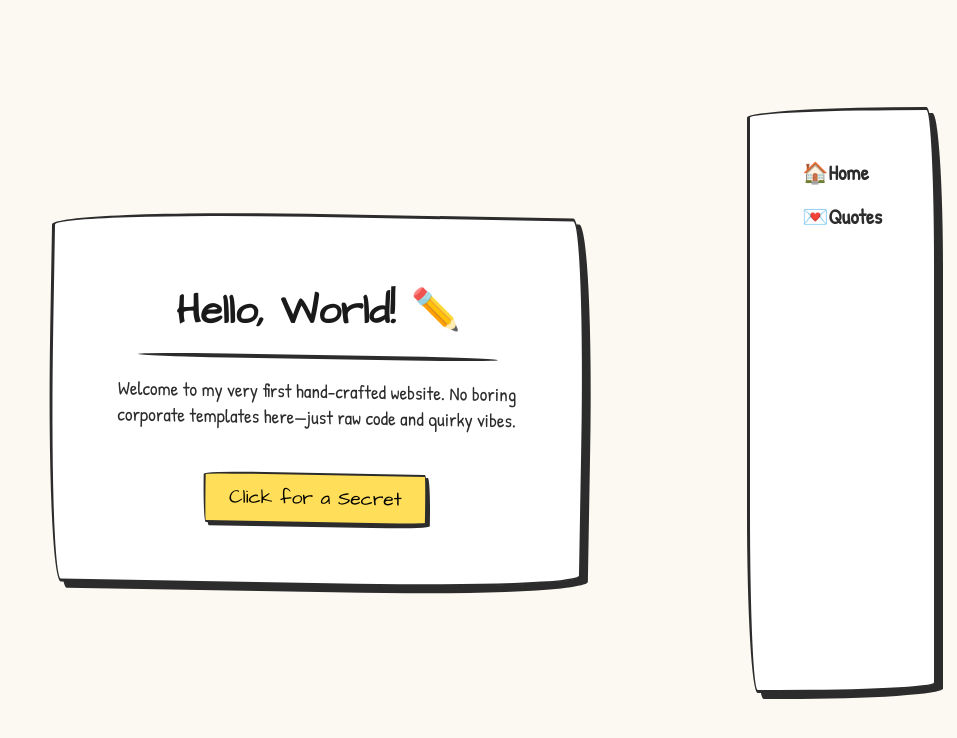
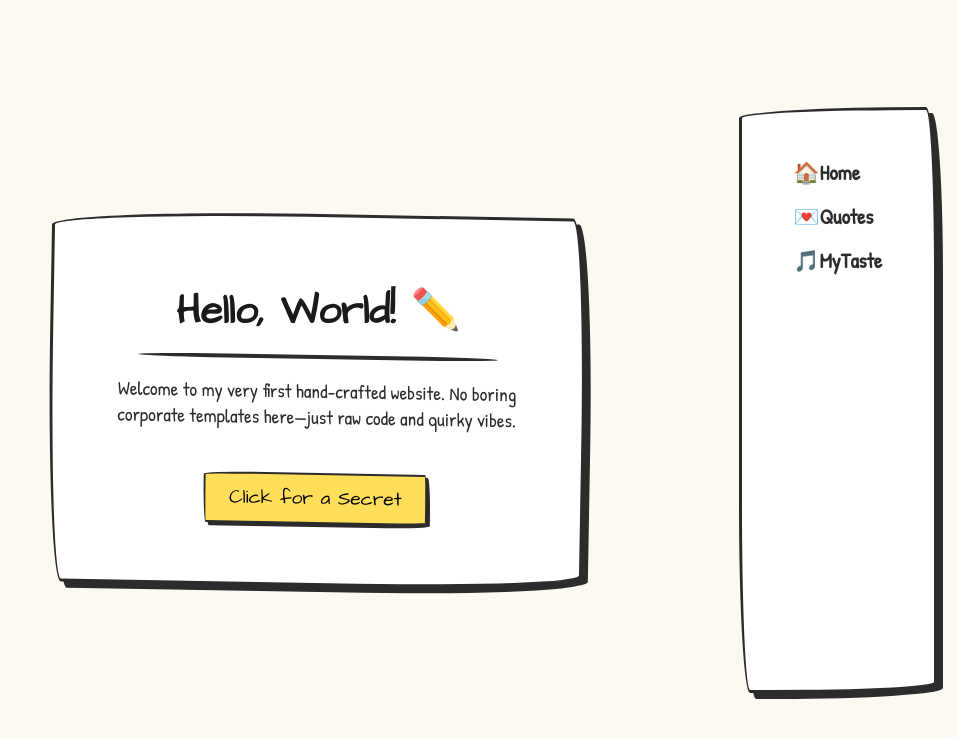
Before and after one commit to NicholasWiedemann/MyWeb, a plain HTML site: page index.html in a window 1280 px wide. Shown: the whole page, without its empty margins (323-1280 px from the left). Drawn offline with Linux system fonts and the light colour scheme.

Commit message:
Add MyTaste link to navigation in index.html

```diff
--- a/index.html
+++ b/index.html
@@ -127,6 +127,7 @@
     <ul>
         <li><a href="index.html">🏠Home</a></li>
         <li><a href="quotes.html">💌Quotes</a></li>
+        <li><a href="Music.html">🎵MyTaste</a></li>
     </ul>
     </nav>
 
```
